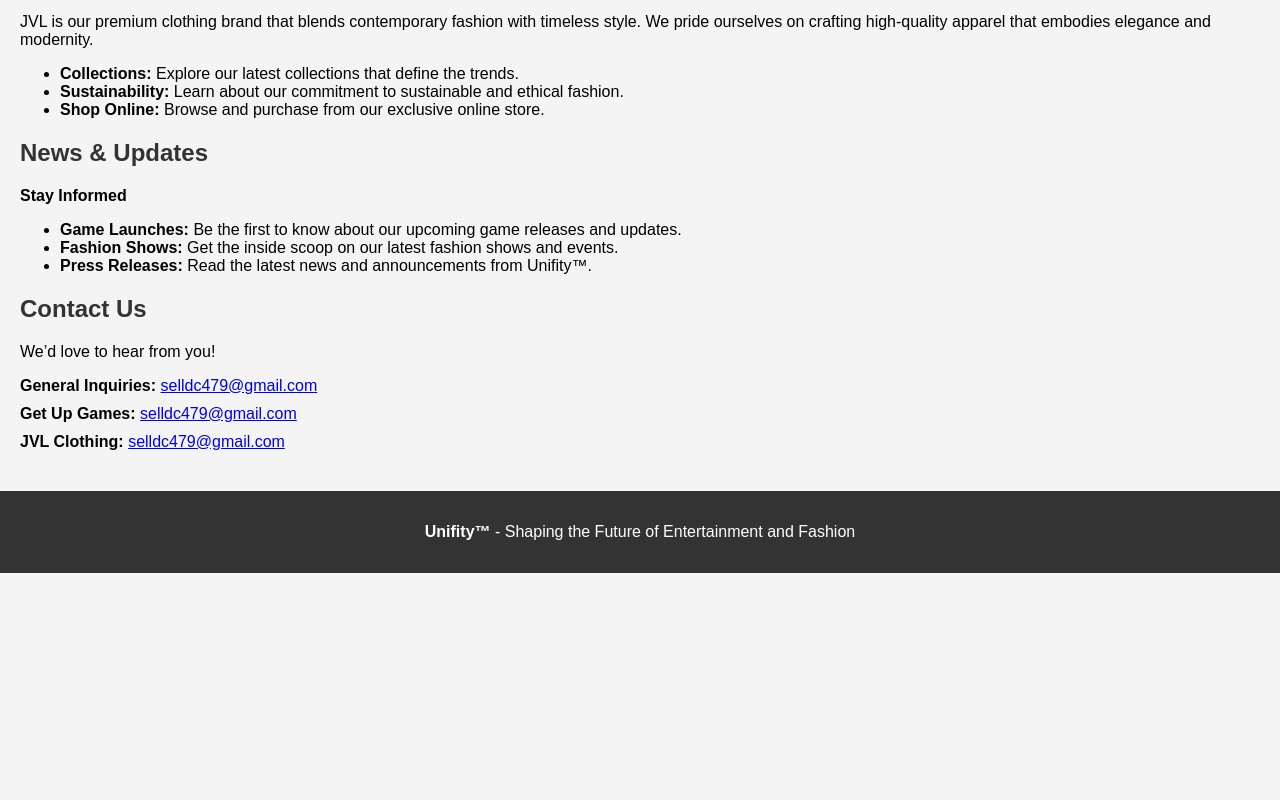
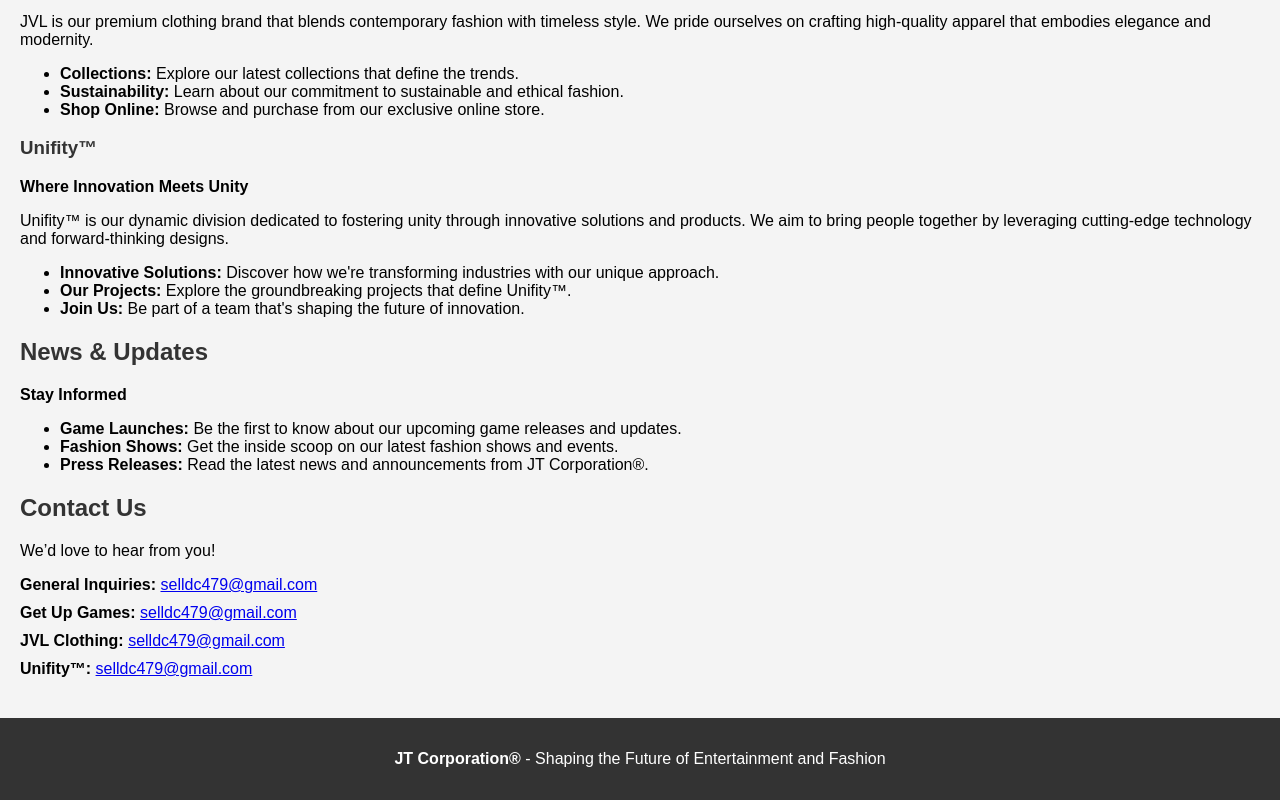
Before and after one commit to JTOGCO/JT, a plain HTML site: page index.html in a window 1280 px wide. Shown: the part 633-1433 px from the top of the page. Before the commit the page ends 1206 px from the top, so only its background shows below. Drawn offline with Linux system fonts and the light colour scheme.

Commit message:
Update index.html

```diff
--- a/index.html
+++ b/index.html
@@ -3,7 +3,7 @@
 <head>
     <meta charset="UTF-8">
     <meta name="viewport" content="width=device-width, initial-scale=1.0">
-    <title>Unifity™</title>
+    <title>JT Corporation®</title>
     <style>
         body {
             font-family: Arial, sans-serif;
@@ -38,14 +38,14 @@
 <body>
 
 <header>
-    <h1>Unifity™</h1>
+    <h1>JT Corporation®</h1>
     <p>Where Creativity Meets Innovation</p>
 </header>
 
 <main>
     <section id="about">
         <h2>About Us</h2>
-        <p>At Unifity™, we are passionate about creating extraordinary experiences and products that inspire and excite. Our diverse portfolio spans across the gaming industry and fashion world, making us a unique powerhouse of innovation and style.</p>
+        <p>At JT Corporation®, we are passionate about creating extraordinary experiences and products that inspire and excite. Our diverse portfolio spans across the gaming industry and fashion world, making us a unique powerhouse of innovation and style.</p>
         <p><strong>Our Mission:</strong> To deliver top-quality entertainment and fashion that captivate and resonate with our audience.</p>
     </section>
 
@@ -69,6 +69,15 @@
             <li><strong>Sustainability:</strong> Learn about our commitment to sustainable and ethical fashion.</li>
             <li><strong>Shop Online:</strong> Browse and purchase from our exclusive online store.</li>
         </ul>
+
+        <h3>Unifity™</h3>
+        <p><strong>Where Innovation Meets Unity</strong></p>
+        <p>Unifity™ is our dynamic division dedicated to fostering unity through innovative solutions and products. We aim to bring people together by leveraging cutting-edge technology and forward-thinking designs.</p>
+        <ul>
+            <li><strong>Innovative Solutions:</strong> Discover how we're transforming industries with our unique approach.</li>
+            <li><strong>Our Projects:</strong> Explore the groundbreaking projects that define Unifity™.</li>
+            <li><strong>Join Us:</strong> Be part of a team that's shaping the future of innovation.</li>
+        </ul>
     </section>
 
     <section id="news-updates">
@@ -77,7 +86,7 @@
         <ul>
             <li><strong>Game Launches:</strong> Be the first to know about our upcoming game releases and updates.</li>
             <li><strong>Fashion Shows:</strong> Get the inside scoop on our latest fashion shows and events.</li>
-            <li><strong>Press Releases:</strong> Read the latest news and announcements from Unifity™.</li>
+            <li><strong>Press Releases:</strong> Read the latest news and announcements from JT Corporation®.</li>
         </ul>
     </section>
 
@@ -88,12 +97,13 @@
             <li><strong>General Inquiries:</strong> <a href="mailto:selldc479@gmail.com">selldc479@gmail.com</a></li>
             <li><strong>Get Up Games:</strong> <a href="mailto:selldc479@gmail.com">selldc479@gmail.com</a></li>
             <li><strong>JVL Clothing:</strong> <a href="mailto:selldc479@gmail.com">selldc479@gmail.com</a></li>
+            <li><strong>Unifity™:</strong> <a href="mailto:selldc479@gmail.com">selldc479@gmail.com</a></li>
         </ul>
     </section>
 </main>
 
 <footer>
-    <p><strong>Unifity™</strong> - Shaping the Future of Entertainment and Fashion</p>
+    <p><strong>JT Corporation®</strong> - Shaping the Future of Entertainment and Fashion</p>
 </footer>
 
 </body>
```
